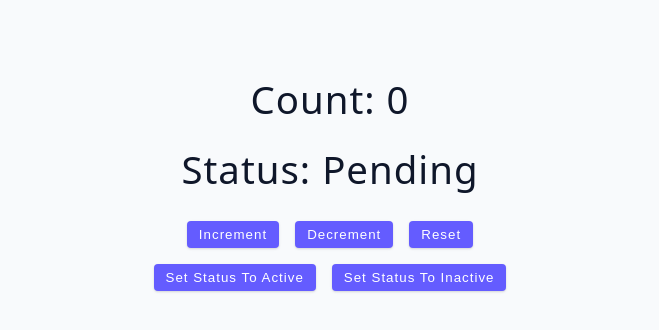
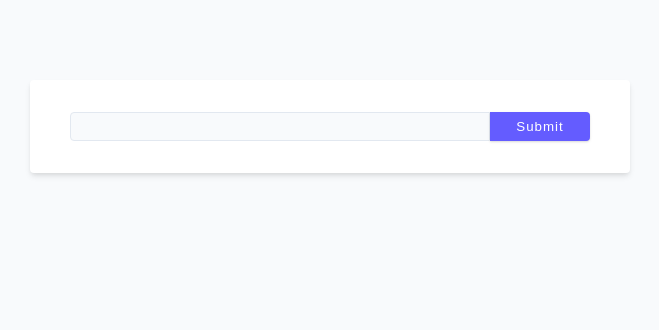
Before and after one commit to anuj-My/typescript-react-essentials, a React (Vite) app: page / in a window 1280 px wide. Shown: the top 330 px of the page, without its empty margins (310-969 px from the left). Built offline with nearby package versions, Linux system fonts and the light colour scheme.

Commit message:
tasks application created

```diff
--- a/src/08-rtk/counterSlice.ts
+++ b/src/08-rtk/counterSlice.ts
@@ -9,7 +9,7 @@
   status: CounterStatus;
 };
 
-const initialState = {
+const initialState: CounterState = {
   count: 0,
   status: "pending",
 };
--- /dev/null
+++ b/src/09-tasks/Form.tsx
@@ -0,0 +1,42 @@
+import { useState } from "react";
+import { type Task } from "./type";
+
+type FormProps = {
+  addTask: (newTask: Task) => void;
+};
+
+const Form = ({ addTask }: FormProps) => {
+  const [text, setText] = useState<string>("");
+
+  const handleSubmit = (e: React.FormEvent<HTMLFormElement>) => {
+    e.preventDefault();
+    if (!text) {
+      alert("please enter a task.");
+    }
+
+    const newTask: Task = {
+      id: Date.now().toString(),
+      description: text,
+      isCompleted: false,
+    };
+    addTask(newTask);
+
+    setText("");
+  };
+  return (
+    <form className="form task-form" onSubmit={handleSubmit}>
+      <input
+        type="text"
+        className="form-input"
+        name="text"
+        value={text}
+        onChange={(e) => setText(e.target.value)}
+      />
+      <button type="submit" className="btn">
+        Submit
+      </button>
+    </form>
+  );
+};
+
+export default Form;
--- /dev/null
+++ b/src/09-tasks/List.tsx
@@ -0,0 +1,26 @@
+import type { Task } from "./type";
+
+type ListProps = {
+  tasks: Task[];
+  toggeTask: ({ id }: { id: string }) => void;
+};
+const List = ({ tasks, toggeTask }: ListProps) => {
+  return (
+    <ul className="list">
+      {tasks.map((task) => {
+        return (
+          <li key={task.id}>
+            <p className="task-text">{task.description}</p>
+            <input
+              type="checkbox"
+              checked={task.isCompleted}
+              onChange={() => toggeTask({ id: task.id })}
+            />
+          </li>
+        );
+      })}
+    </ul>
+  );
+};
+
+export default List;
--- /dev/null
+++ b/src/09-tasks/index.tsx
@@ -0,0 +1,43 @@
+import { useState } from "react";
+import { type Task } from "./type";
+import Form from "./Form";
+import List from "./List";
+
+// const getTaskFromStorage = () => {
+//   let getStorage = localStorage.getItem("tasks");
+
+//   if (getStorage) {
+//     getStorage = JSON.parse(getStorage);
+//   } else {
+//     getStorage = [];
+//   }
+
+//   return getStorage;
+// };
+
+const Component = () => {
+  const [tasks, setTasks] = useState<Task[]>([]);
+
+  const addTask = (newTasks: Task): void => {
+    setTasks([...tasks, newTasks]);
+  };
+
+  const toggleTask = ({ id }: { id: string }): void => {
+    setTasks(
+      tasks.map((task) => {
+        if (task.id === id) {
+          return { ...task, isCompleted: !task.isCompleted };
+        }
+        return task;
+      }),
+    );
+  };
+  return (
+    <section>
+      <Form addTask={addTask} />
+      <List tasks={tasks} toggeTask={toggleTask} />
+    </section>
+  );
+};
+
+export default Component;
--- /dev/null
+++ b/src/09-tasks/type.ts
@@ -0,0 +1,5 @@
+export type Task = {
+  id: string;
+  description: string;
+  isCompleted: boolean;
+};
--- a/src/App.tsx
+++ b/src/App.tsx
@@ -1,4 +1,4 @@
-import Component from "./08-rtk";
+import Component from "./09-tasks";
 
 function App() {
   return (
```
Also changed, not shown: 1 other file (tests, documents, lock files or other folders).
